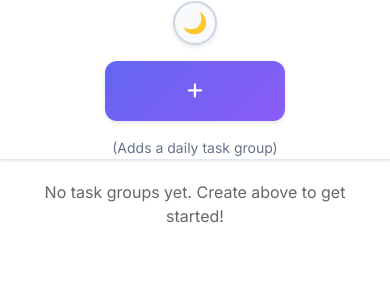
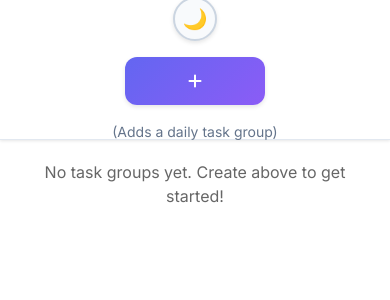
Before and after one commit to abk2191/todoapp, a React (Vite) app: page / in a window 390 px wide. Shown: the top 300 px of the page. Built offline with nearby package versions, Linux system fonts and the light colour scheme; a web font is replaced by a local one.

Commit message:
Update index.css

```diff
--- a/src/index.css
+++ b/src/index.css
@@ -108,7 +108,7 @@ body, div, button, input, p, h1, h2, h3, h4, h5, h6 {
   flex-direction: column;
   align-items: center;
   justify-content: center;
-  height: 160px; /* Increased height for add button */
+  height: 140px; /* Reduced height */
   width: 100%;
   background-color: var(--navbar-bg);
   padding: 20px;
@@ -263,7 +263,7 @@ body, div, button, input, p, h1, h2, h3, h4, h5, h6 {
   gap: 12px;
 }
 
-/* Dropdown - FIXED POSITION with high z-index */
+/* Dropdown - CENTERED with ULTRA HIGH Z-INDEX */
 .dropdowndiv {
   position: absolute;
   height: auto;
@@ -272,10 +272,10 @@ body, div, button, input, p, h1, h2, h3, h4, h5, h6 {
   background-color: var(--dropdown-bg);
   color: var(--text-primary);
   border-radius: 12px;
-  z-index: 9999; /* Very high z-index to appear on top */
-  right: 0;
-  top: 50px; /* Adjusted to be exactly below categories */
-  margin-top: 5px; /* Small gap */
+  z-index: 2147483647; /* Maximum z-index */
+  left: 50%; /* Center horizontally */
+  transform: translateX(-50%); /* Center adjustment */
+  top: 45px; /* Position below categories */
   padding: 8px;
   box-shadow: var(--elevated-shadow);
   backdrop-filter: blur(10px);
@@ -287,6 +287,7 @@ body, div, button, input, p, h1, h2, h3, h4, h5, h6 {
   margin: 0;
   border-radius: 8px;
   font-size: 0.875rem;
+  text-align: center;
 }
 
 .dropdowndiv p:hover {
@@ -344,10 +345,10 @@ body, div, button, input, p, h1, h2, h3, h4, h5, h6 {
   top: 0;
 }
 
-/* Buttons - FIXED HEIGHT FOR ADD TASK GROUP BUTTON */
+/* Buttons - REDUCED ADD TASK GROUP BUTTON */
 .addnewtaskgroupbutton {
-  height: 60px; /* Increased height */
-  width: 200px; /* Slightly wider */
+  height: 48px; /* Reduced by 20% from 60px */
+  width: 160px; /* Reduced width */
   border: none;
   border-radius: 12px;
   cursor: pointer;
@@ -355,15 +356,14 @@ body, div, button, input, p, h1, h2, h3, h4, h5, h6 {
   font-family: "Inter", sans-serif;
   color: white;
   font-weight: 600;
-  font-size: 1.1rem; /* Slightly larger font */
+  font-size: 1rem; /* Normal font size */
   box-shadow: 0 2px 4px var(--shadow-color);
   display: flex;
   align-items: center;
   justify-content: center;
   gap: 8px;
-  /* Ensure full height is visible */
-  min-height: 60px;
-  padding: 0 20px;
+  min-height: 48px;
+  padding: 0 16px;
 }
 
 .createnewlistbtn, .collapseexpandbtn, .addtaskbtn, .deletebtn, .delete-task-group-btn, .expand-collapse-list-btn {
@@ -573,14 +573,16 @@ input[type="checkbox"]:checked {
   max-height: 44px;
 }
 
-/* Mobile Reorder Buttons with Time */
+/* Mobile Reorder Buttons - CENTERED with Time on RIGHT */
 .mobile-reorder-buttons {
   display: flex;
   align-items: center;
-  justify-content: flex-end; /* Align to right */
-  gap: 12px;
+  justify-content: center; /* CENTERED buttons */
+  gap: 8px;
   width: auto;
   margin: 0;
+  position: relative;
+  flex: 1;
 }
 
 .reorder-btn {
@@ -597,15 +599,19 @@ input[type="checkbox"]:checked {
   justify-content: center;
 }
 
-/* Task Time - Smaller font and aligned with reorder buttons */
+/* Task Time - Smaller font and on RIGHT side */
 .time {
   font-size: 0.75rem !important; /* Smaller font */
   color: var(--text-muted) !important;
   white-space: nowrap;
   margin: 0;
+  position: absolute;
+  right: 0; /* Extreme right */
+  top: 50%;
+  transform: translateY(-50%);
 }
 
-/* Calendar and Due Date - Adjust layout for time and reorder buttons */
+/* Calendar and Due Date - NEW LAYOUT for buttons and time */
 .calendar-and-duedate {
   position: relative;
   display: flex;
@@ -620,6 +626,27 @@ input[type="checkbox"]:checked {
   align-items: center;
   justify-content: flex-start;
   flex: 1;
+}
+
+/* Due Date Div - New layout structure */
+.duedatediv {
+  width: 100%;
+  display: flex;
+  align-items: center;
+  justify-content: space-between;
+  margin-top: 16px;
+  gap: 12px;
+  position: relative;
+}
+
+/* Container for move buttons and time */
+.buttons-and-time-container {
+  display: flex;
+  align-items: center;
+  justify-content: space-between;
+  width: 100%;
+  position: relative;
+  min-height: 30px;
 }
 
 /* Scrollbar Styling */
@@ -647,7 +674,7 @@ body {
 /* Responsive Design */
 @media (max-width: 768px) {
   .navbar {
-    height: 160px; /* Increased height */
+    height: 140px; /* Reduced height */
     padding: 16px;
   }
 
@@ -678,9 +705,10 @@ body {
 
   .dropdowndiv {
     width: 140px;
-    right: 0;
-    top: 50px;
-    z-index: 9999;
+    left: 50%;
+    transform: translateX(-50%);
+    top: 45px;
+    z-index: 2147483647; /* Maximum z-index */
   }
 
   .calendar-and-duedate {
@@ -690,14 +718,22 @@ body {
   }
 
   .mobile-reorder-buttons {
-    align-self: flex-end;
-    width: auto;
+    justify-content: center;
+    width: 100%;
+    position: relative;
+  }
+
+  .time {
+    position: absolute;
+    right: 0;
+    top: 50%;
+    transform: translateY(-50%);
   }
 
   .addnewtaskgroupbutton {
-    width: 200px;
-    height: 60px; /* Maintain increased height */
-    font-size: 1.1rem;
+    width: 160px;
+    height: 48px; /* Reduced height */
+    font-size: 1rem;
   }
 
   .task-container-2 {
@@ -721,7 +757,7 @@ body {
 
 @media (max-width: 480px) {
   .navbar {
-    height: 160px; /* Increased height */
+    height: 140px; /* Reduced height */
     padding: 12px;
   }
 
@@ -757,8 +793,8 @@ body {
   }
 
   .addnewtaskgroupbutton {
-    height: 60px; /* Maintain increased height */
-    width: 180px;
+    height: 48px; /* Reduced height */
+    width: 140px;
   }
 
   .duedatediv {
@@ -773,9 +809,10 @@ body {
 
   .dropdowndiv {
     width: 140px;
-    right: 0;
-    top: 50px;
-    z-index: 9999;
+    left: 50%;
+    transform: translateX(-50%);
+    top: 45px;
+    z-index: 2147483647; /* Maximum z-index */
   }
 
   .addtaskbtn {
@@ -794,5 +831,6 @@ body {
 
   .time {
     font-size: 0.7rem !important;
+    right: 0;
   }
 }
```
